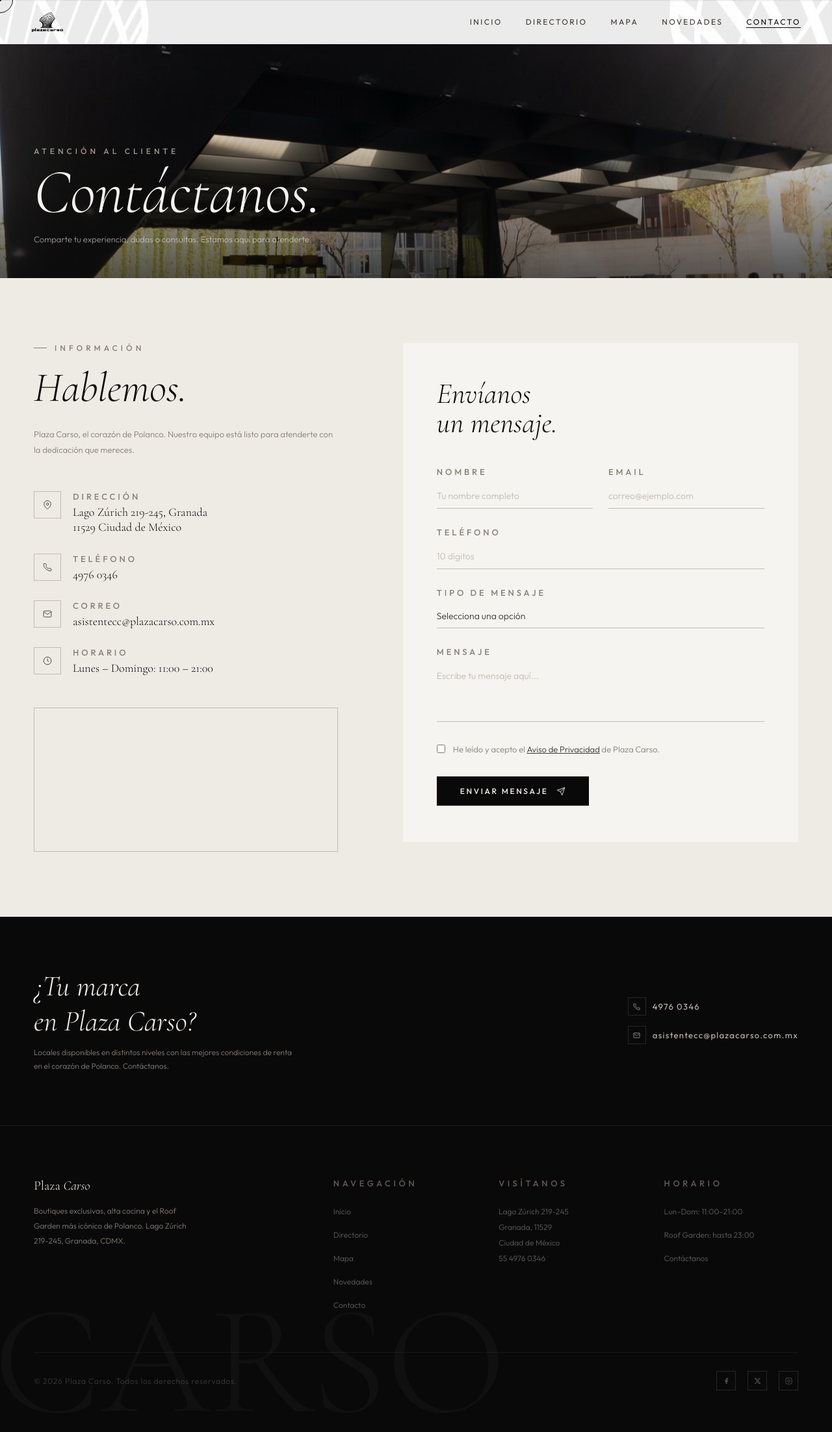
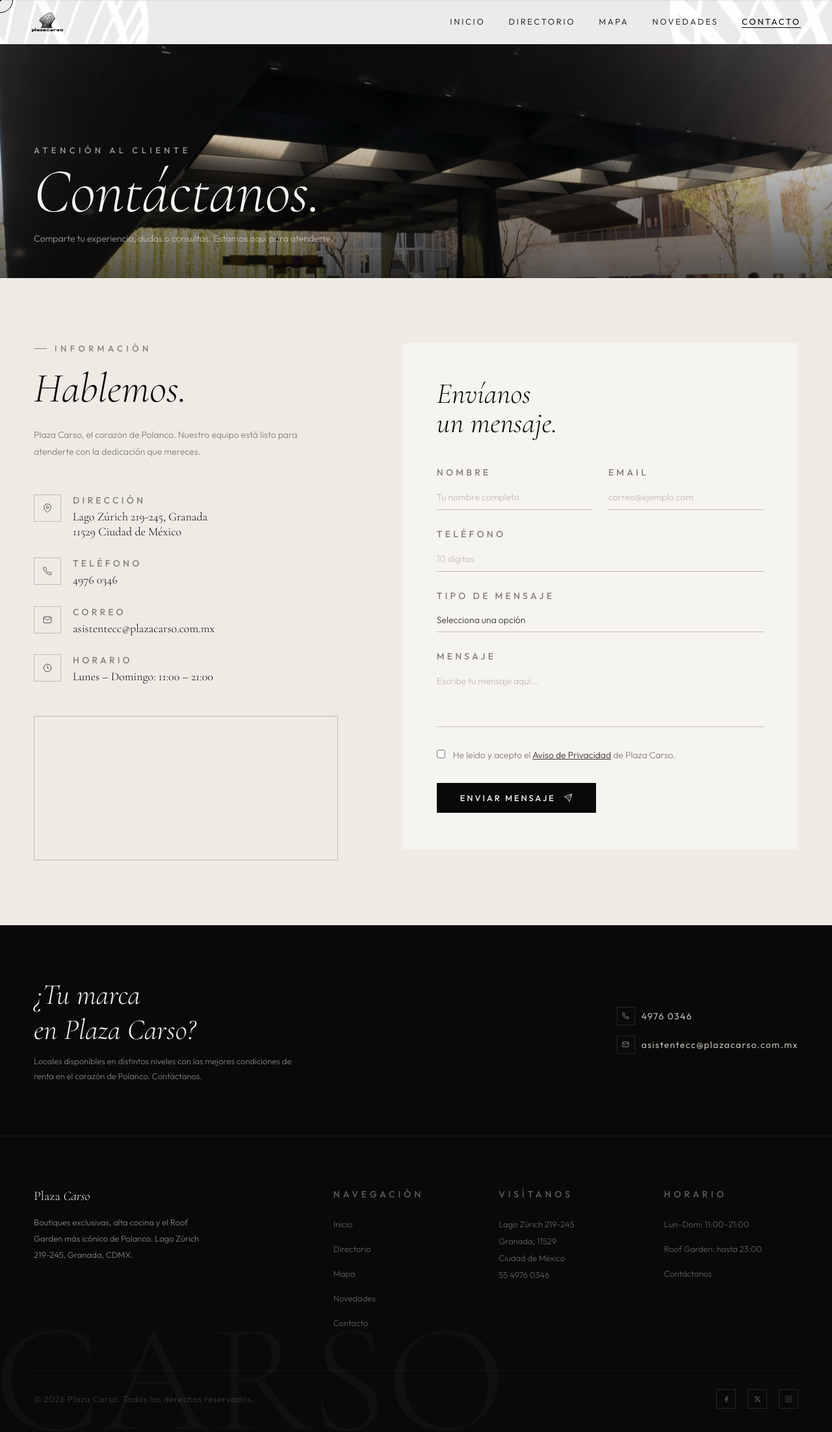
Before and after one commit to josegaspard/plaza-carso, a PHP site: page /contacto.html in a window 1280 px wide. Shown: the whole page at 65% size. Before the commit the page ends 2140 px from the top, so only its background shows below. Run offline with PHP 8.4, Linux system fonts and the light colour scheme; a stand-in replaces the project's code that opens the database connection; a map, chart or similar area stays blank; some libraries are stand-ins or nearby versions; grey boxes are pictures that could not be loaded.

Commit message:
Tipografía pequeña +1px adicional en toda la web
Bump universal en index, directorio, mapa, contacto, eventos y carso.css:
11px→12px, 12px→13px, 13px→14px

Afecta nav, footer, marquee, eyebrows, stat labels, p-tags, body text
secundario y botones pequeños.

Co-Authored-By: Claude Opus 4.7 (1M context) <noreply@anthropic.com>

```diff
--- a/contacto.html
+++ b/contacto.html
@@ -68,7 +68,7 @@
 
         .contact-desc {
             font-family: var(--sans);
-            font-size: 13px;
+            font-size: 14px;
             font-weight: 300;
             color: var(--grey);
             line-height: 1.85;
@@ -105,7 +105,7 @@
 
         .detail-label {
             font-family: var(--sans);
-            font-size: 13px;
+            font-size: 14px;
             font-weight: 500;
             letter-spacing: .3em;
             text-transform: uppercase;
@@ -167,7 +167,7 @@
 
         .form-card-head p {
             font-family: var(--sans);
-            font-size: 12px;
+            font-size: 13px;
             font-weight: 300;
             color: var(--grey);
         }
@@ -184,7 +184,7 @@
 
         .fg label {
             font-family: var(--sans);
-            font-size: 13px;
+            font-size: 14px;
             font-weight: 500;
             letter-spacing: .3em;
             text-transform: uppercase;
@@ -251,7 +251,7 @@
 
         .privacy-row label {
             font-family: var(--sans);
-            font-size: 13px;
+            font-size: 14px;
             font-weight: 300;
             color: var(--grey);
             line-height: 1.6;
@@ -264,7 +264,7 @@
 
         .btn-submit {
             font-family: var(--sans);
-            font-size: 12px;
+            font-size: 13px;
             font-weight: 500;
             letter-spacing: .22em;
             text-transform: uppercase;
@@ -290,7 +290,7 @@
             border-left: 2px solid var(--grey);
             padding: 16px 20px;
             font-family: var(--sans);
-            font-size: 12px;
+            font-size: 13px;
             color: var(--mid);
         }
 
@@ -344,7 +344,7 @@
 
         .aviso-desc {
             font-family: var(--sans);
-            font-size: 12px;
+            font-size: 13px;
             font-weight: 300;
             color: var(--grey);
             line-height: 1.85;
@@ -376,7 +376,7 @@
 
         .espac-text p {
             font-family: var(--sans);
-            font-size: 12px;
+            font-size: 13px;
             font-weight: 300;
             color: var(--grey);
             margin-top: 10px;
@@ -396,7 +396,7 @@
             align-items: center;
             gap: 10px;
             font-family: var(--sans);
-            font-size: 13px;
+            font-size: 14px;
             font-weight: 400;
             letter-spacing: .1em;
             color: var(--silver);
@@ -554,7 +554,7 @@
         <a href="mapa.html">Mapa</a>
         <a href="eventosypromociones.html">Novedades</a>
         <a href="contacto.html">Contacto</a>
-        <div onclick="toggleMob()" style="margin-top:32px;padding:12px 32px;border:1px solid rgba(255,255,255,0.3);border-radius:4px;color:rgba(255,255,255,0.6);font-family:var(--sans);font-size:13px;letter-spacing:.15em;text-transform:uppercase;cursor:pointer;-webkit-tap-highlight-color:transparent;">Cerrar</div>
+        <div onclick="toggleMob()" style="margin-top:32px;padding:12px 32px;border:1px solid rgba(255,255,255,0.3);border-radius:4px;color:rgba(255,255,255,0.6);font-family:var(--sans);font-size:14px;letter-spacing:.15em;text-transform:uppercase;cursor:pointer;-webkit-tap-highlight-color:transparent;">Cerrar</div>
     </div>
 
     <main id="main-content">
--- a/css/carso.css
+++ b/css/carso.css
@@ -18,7 +18,7 @@ nav#nav.s{background:rgba(245,243,239,.96);backdrop-filter:blur(18px);-webkit-ba
 .nav-logo{font-family:var(--serif);font-size:20px;font-weight:300;letter-spacing:.1em;color:var(--ink);}
 .nav-logo em{font-style:italic;}
 .nav-links{display:flex;align-items:center;gap:36px;}
-.nav-links a{font-family:var(--sans);font-size:12px;font-weight:400;letter-spacing:.2em;text-transform:uppercase;color:var(--mid);padding-bottom:2px;position:relative;transition:color .25s;}
+.nav-links a{font-family:var(--sans);font-size:13px;font-weight:400;letter-spacing:.2em;text-transform:uppercase;color:var(--mid);padding-bottom:2px;position:relative;transition:color .25s;}
 .nav-links a::after{content:'';position:absolute;bottom:0;left:0;height:1px;width:0;background:var(--ink);transition:width .3s;}
 .nav-links a:hover,.nav-links a.act{color:var(--ink);}
 .nav-links a:hover::after,.nav-links a.act::after{width:100%;}
@@ -37,17 +37,17 @@ nav#nav.s{background:rgba(245,243,239,.96);backdrop-filter:blur(18px);-webkit-ba
 .page-hero-img{position:absolute;inset:0;background-size:cover;background-position:center;transform:scale(1.04);}
 .page-hero::after{content:'';position:absolute;inset:0;background:linear-gradient(to top,rgba(10,9,9,.7) 0%,rgba(10,9,9,.15) 60%,transparent 100%);}
 .page-hero-content{position:relative;z-index:2;padding:48px 52px;width:100%;}
-.page-kicker{font-family:var(--sans);font-size:12px;font-weight:500;letter-spacing:.42em;text-transform:uppercase;color:rgba(194,187,178,.8);margin-bottom:12px;display:block;}
+.page-kicker{font-family:var(--sans);font-size:13px;font-weight:500;letter-spacing:.42em;text-transform:uppercase;color:rgba(194,187,178,.8);margin-bottom:12px;display:block;}
 .page-h1{font-family:var(--serif);font-style:italic;font-size:clamp(52px,8vw,96px);font-weight:300;color:var(--warm-white);line-height:.92;}
-.page-sub{font-family:var(--sans);font-size:13px;font-weight:300;color:rgba(246,244,240,.6);margin-top:16px;max-width:480px;line-height:1.8;}
+.page-sub{font-family:var(--sans);font-size:14px;font-weight:300;color:rgba(246,244,240,.6);margin-top:16px;max-width:480px;line-height:1.8;}
 /* SHARED BTNS */
-.btn-primary{font-family:var(--sans);font-size:12px;font-weight:500;letter-spacing:.25em;text-transform:uppercase;background:var(--ink);color:var(--warm-white);padding:15px 34px;border:none;cursor:pointer;display:inline-block;transition:background .25s;}
+.btn-primary{font-family:var(--sans);font-size:13px;font-weight:500;letter-spacing:.25em;text-transform:uppercase;background:var(--ink);color:var(--warm-white);padding:15px 34px;border:none;cursor:pointer;display:inline-block;transition:background .25s;}
 .btn-primary:hover{background:var(--mid);}
-.btn-ghost{font-family:var(--sans);font-size:12px;font-weight:400;letter-spacing:.25em;text-transform:uppercase;border:1px solid rgba(10,9,9,.35);color:var(--ink);padding:15px 34px;display:inline-block;cursor:pointer;transition:border-color .25s,background .25s;}
+.btn-ghost{font-family:var(--sans);font-size:13px;font-weight:400;letter-spacing:.25em;text-transform:uppercase;border:1px solid rgba(10,9,9,.35);color:var(--ink);padding:15px 34px;display:inline-block;cursor:pointer;transition:border-color .25s,background .25s;}
 .btn-ghost:hover{border-color:var(--ink);background:rgba(10,9,9,.05);}
-.link-arrow{font-family:var(--sans);font-size:12px;font-weight:500;letter-spacing:.25em;text-transform:uppercase;color:var(--ink);display:inline-flex;align-items:center;gap:10px;border-bottom:1px solid var(--ink);padding-bottom:3px;transition:gap .3s,opacity .2s;}
+.link-arrow{font-family:var(--sans);font-size:13px;font-weight:500;letter-spacing:.25em;text-transform:uppercase;color:var(--ink);display:inline-flex;align-items:center;gap:10px;border-bottom:1px solid var(--ink);padding-bottom:3px;transition:gap .3s,opacity .2s;}
 .link-arrow:hover{gap:18px;opacity:.6;}
-.section-label{font-family:var(--sans);font-size:12px;font-weight:500;letter-spacing:.42em;text-transform:uppercase;color:var(--grey);display:flex;align-items:center;gap:12px;margin-bottom:16px;}
+.section-label{font-family:var(--sans);font-size:13px;font-weight:500;letter-spacing:.42em;text-transform:uppercase;color:var(--grey);display:flex;align-items:center;gap:12px;margin-bottom:16px;}
 .section-label::before{content:'';display:block;width:20px;height:1px;background:var(--grey);}
 /* FOOTER */
 footer{background:var(--ink);padding:80px 52px 36px;position:relative;overflow:hidden;}
@@ -55,16 +55,16 @@ footer{background:var(--ink);padding:80px 52px 36px;position:relative;overflow:h
 .footer-top{display:grid;grid-template-columns:2fr 1fr 1fr 1fr;gap:48px;padding-bottom:48px;border-bottom:1px solid rgba(255,255,255,.06);position:relative;z-index:1;}
 .footer-brand-name{font-family:var(--serif);font-size:20px;font-weight:300;color:var(--warm-white);margin-bottom:16px;}
 .footer-brand-name span{font-style:italic;}
-.footer-brand-desc{font-family:var(--sans);font-size:12px;font-weight:300;color:var(--grey);line-height:1.9;max-width:260px;}
-.footer-col h4{font-family:var(--sans);font-size:13px;font-weight:500;letter-spacing:.35em;text-transform:uppercase;color:var(--grey);margin-bottom:24px;opacity:.7;}
+.footer-brand-desc{font-family:var(--sans);font-size:13px;font-weight:300;color:var(--grey);line-height:1.9;max-width:260px;}
+.footer-col h4{font-family:var(--sans);font-size:14px;font-weight:500;letter-spacing:.35em;text-transform:uppercase;color:var(--grey);margin-bottom:24px;opacity:.7;}
 .footer-col ul{list-style:none;}
 .footer-col ul li{margin-bottom:12px;}
-.footer-col ul li a,.footer-col address{font-family:var(--sans);font-size:12px;font-weight:300;color:rgba(255,255,255,.35);font-style:normal;transition:color .2s;line-height:2;}
+.footer-col ul li a,.footer-col address{font-family:var(--sans);font-size:13px;font-weight:300;color:rgba(255,255,255,.35);font-style:normal;transition:color .2s;line-height:2;}
 .footer-col ul li a:hover{color:rgba(255,255,255,.8);}
 .footer-bottom{display:flex;justify-content:space-between;align-items:center;padding-top:28px;position:relative;z-index:1;}
-.footer-copy{font-family:var(--sans);font-size:12px;font-weight:300;color:rgba(255,255,255,.2);letter-spacing:.06em;}
+.footer-copy{font-family:var(--sans);font-size:13px;font-weight:300;color:rgba(255,255,255,.2);letter-spacing:.06em;}
 .footer-socials{display:flex;gap:18px;}
-.footer-socials a{width:30px;height:30px;border:1px solid rgba(255,255,255,.12);display:flex;align-items:center;justify-content:center;color:rgba(255,255,255,.3);font-size:13px;transition:border-color .2s,color .2s;}
+.footer-socials a{width:30px;height:30px;border:1px solid rgba(255,255,255,.12);display:flex;align-items:center;justify-content:center;color:rgba(255,255,255,.3);font-size:14px;transition:border-color .2s,color .2s;}
 .footer-socials a:hover{border-color:rgba(255,255,255,.5);color:rgba(255,255,255,.8);}
 .modal-fade{display:none;}
 @media(max-width:1024px){.footer-top{grid-template-columns:1fr 1fr;}}
@@ -91,9 +91,9 @@ footer{background:var(--ink);padding:80px 52px 36px;position:relative;overflow:h
 .espacios-section { background: var(--ink); padding: 80px 52px; border-bottom: 1px solid rgba(255,255,255,0.08); }
 .espacios-inner { max-width: 1200px; margin: 0 auto; display: flex; justify-content: space-between; align-items: center; gap: 40px; flex-wrap: wrap; }
 .espac-text h3 { font-family: var(--serif); font-style: italic; font-size: clamp(30px, 3.5vw, 46px); font-weight: 300; color: var(--warm-white); }
-.espac-text p { font-family: var(--sans); font-size: 12px; font-weight: 300; color: var(--grey); margin-top: 10px; line-height: 1.8; max-width: 400px; }
+.espac-text p { font-family: var(--sans); font-size: 13px; font-weight: 300; color: var(--grey); margin-top: 10px; line-height: 1.8; max-width: 400px; }
 .espac-contacts { display: flex; flex-direction: column; gap: 16px; flex-shrink: 0; }
-.espac-link { display: flex; align-items: center; gap: 10px; font-family: var(--sans); font-size: 11px; font-weight: 400; letter-spacing: .1em; color: var(--silver); transition: color .2s; }
+.espac-link { display: flex; align-items: center; gap: 10px; font-family: var(--sans); font-size: 12px; font-weight: 400; letter-spacing: .1em; color: var(--silver); transition: color .2s; }
 .espac-link:hover { color: var(--warm-white); }
 .espac-link-ico { width: 28px; height: 28px; border: 1px solid rgba(255,255,255,.12); display: flex; align-items: center; justify-content: center; flex-shrink: 0; }
 
@@ -103,7 +103,7 @@ footer :focus-visible { outline-color: var(--warm-white); }
 .espacios-section :focus-visible, #mob-menu :focus-visible { outline-color: var(--warm-white); }
 
 /* ── SKIP TO CONTENT ── */
-.skip-link { position: absolute; top: -100%; left: 16px; z-index: 9999; background: var(--ink); color: var(--warm-white); padding: 12px 24px; font-family: var(--sans); font-size: 13px; font-weight: 500; letter-spacing: .1em; text-transform: uppercase; transition: top .2s; }
+.skip-link { position: absolute; top: -100%; left: 16px; z-index: 9999; background: var(--ink); color: var(--warm-white); padding: 12px 24px; font-family: var(--sans); font-size: 14px; font-weight: 500; letter-spacing: .1em; text-transform: uppercase; transition: top .2s; }
 .skip-link:focus { top: 16px; }
 
 /* ── REDUCED MOTION ── */
```
Also changed, not shown: directorio.html (+13 -13 lines), eventosypromociones.html (+7 -7 lines), index.html (+28 -28 lines), mapa.html (+15 -15 lines).
